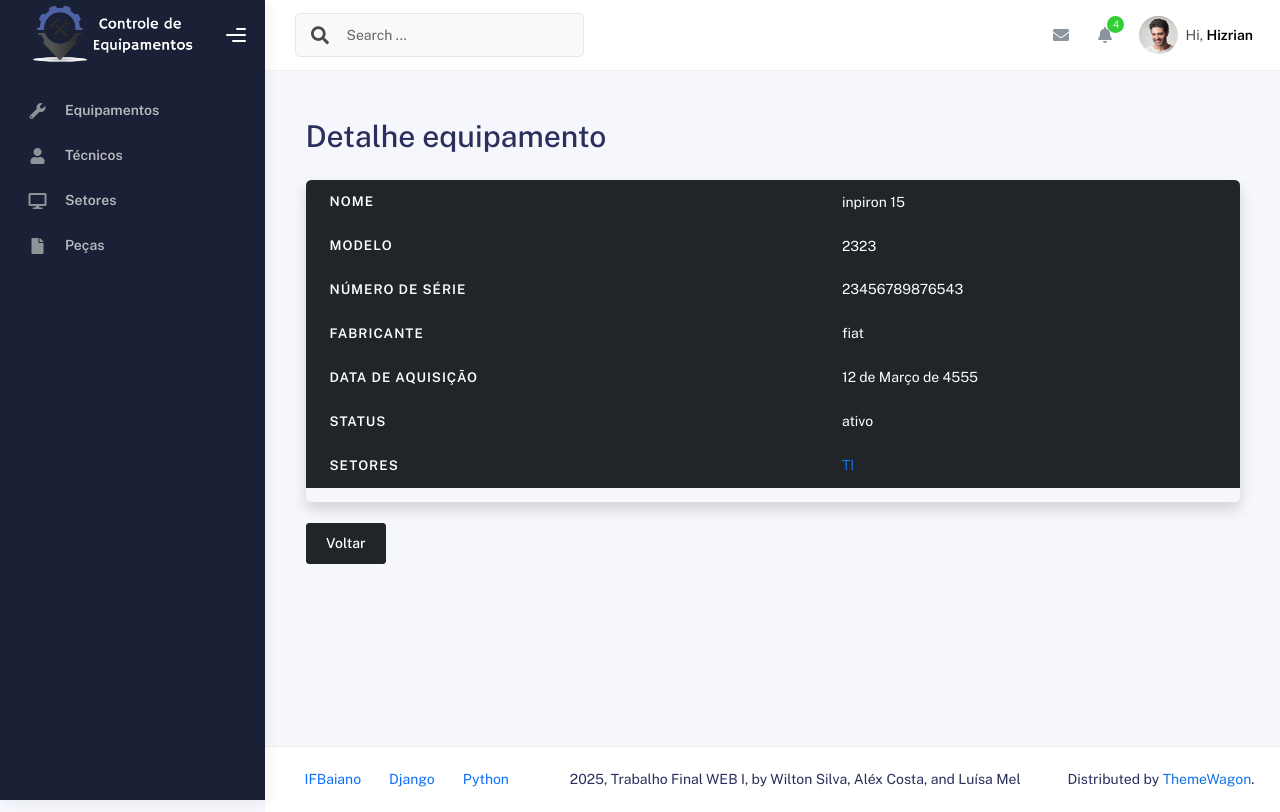
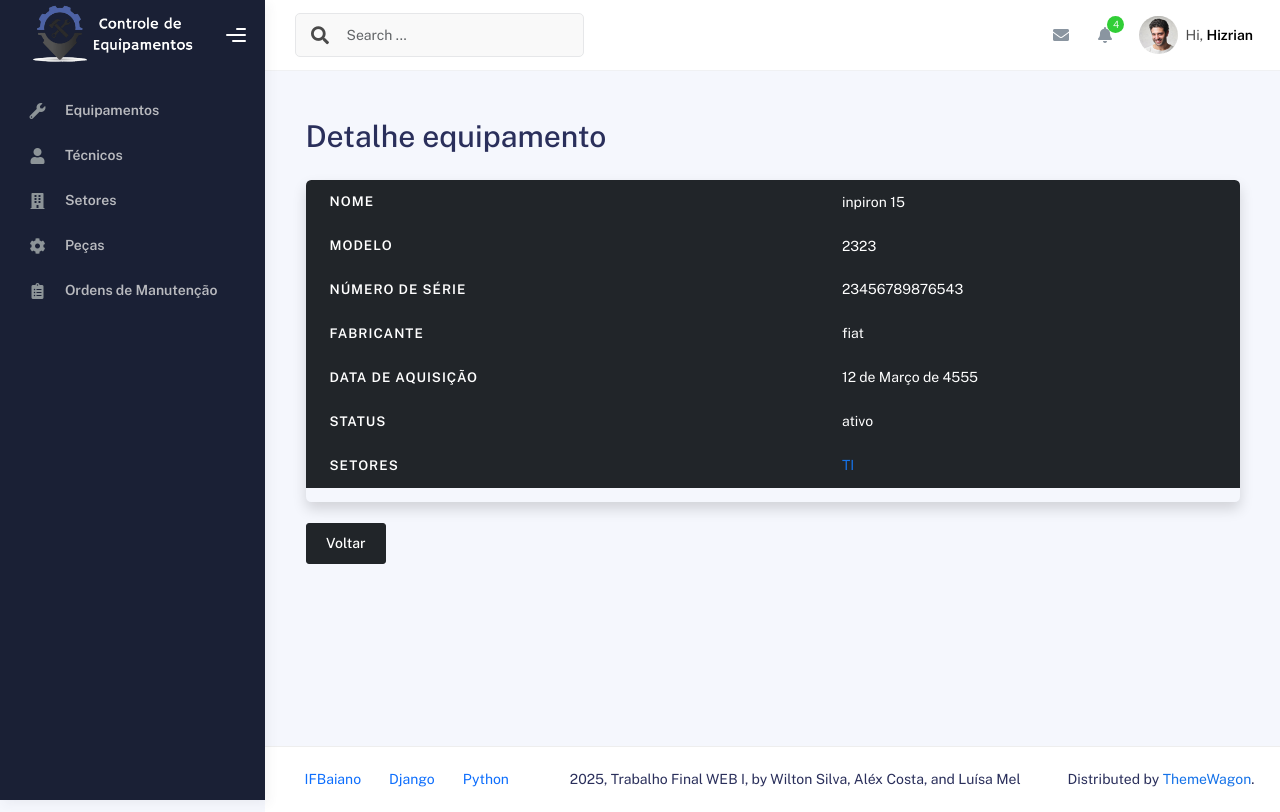
Before and after one commit to WiltonSR85/Controle-Manuten-o-de-equipamentos, a Django app: page /equipamentos/1/ in a window 1280 px wide. Run offline with Django 5.2, Linux system fonts and the light colour scheme; data comes from the database, SQL or seed files in the repository; some libraries are stand-ins or nearby versions.

Commit message:
Ajustes no sidebar

```diff
--- a/templates/__sidebar.html
+++ b/templates/__sidebar.html
@@ -41,14 +41,20 @@
         </li>
         <li class="nav-item">
           <a href="/setores">
-            <i class="fas fa-desktop"></i>
+            <i class="fas fa-building"></i>
             <p>Setores</p>
           </a>
         </li>
         <li class="nav-item">
           <a href="/pecas">
-            <i class="fas fa-file"></i>
+            <i class="fas fa-cog"></i>
             <p>Peças</p>
+          </a>
+        </li>
+        <li class="nav-item">
+          <a href="/manutencoes">
+            <i class="fas fa-clipboard-list"></i>
+            <p>Ordens de Manutenção</p>
           </a>
         </li>
       </ul>
```
